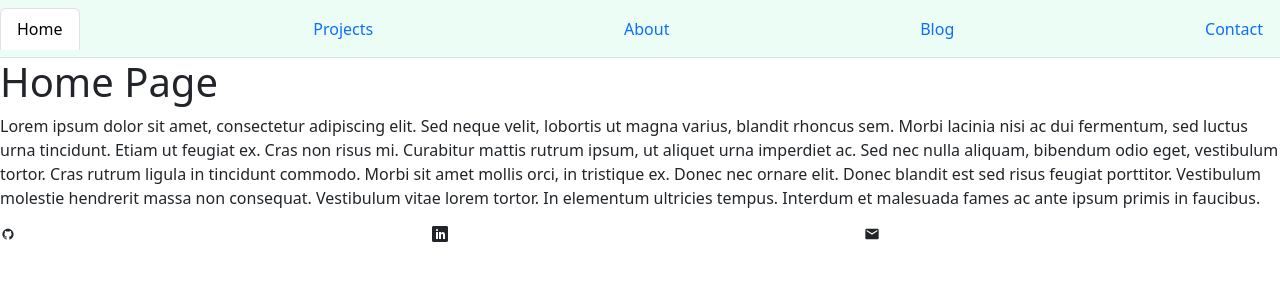
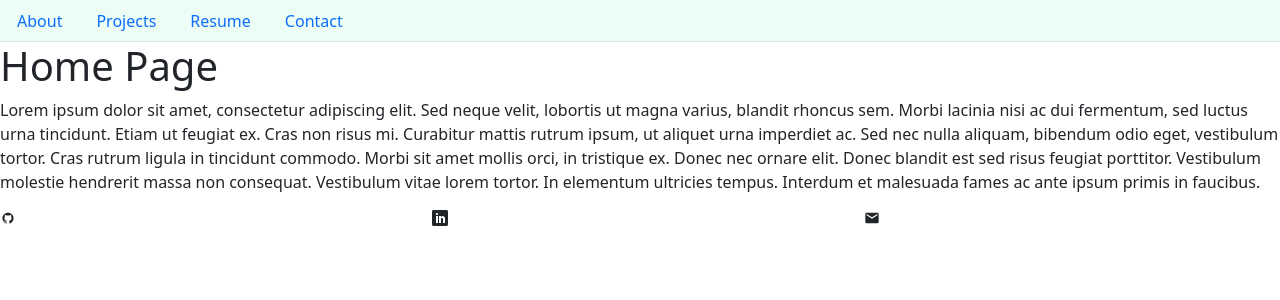
Before and after one commit to TJGit11/React-Portfolio, a React (Create React App) app: page / in a window 1280 px wide. Shown: the top 300 px of the page. Built offline with nearby package versions, Linux system fonts and the light colour scheme.

Commit message:
playing with classes, may break

```diff
--- a/src/components/NavTabs.js
+++ b/src/components/NavTabs.js
@@ -2,14 +2,23 @@
 
 function NavTabs({ currentPage, handlePageChange }) {
   return (
-    <ul className="nav nav-tabs homepage navbar bg-[#ecfdf5]">
-      <li className="nav-item">
+    <ul className="nav nav-tabs bg-[#ecfdf5]">
+      {/* <li className="nav-item">
         <a
           href="#home"
           onClick={() => handlePageChange("Home")}
           className={currentPage === "Home" ? "nav-link active" : "nav-link"}
         >
           Home
+        </a>
+      </li> */}
+      <li className="nav-item">
+        <a
+          href="#about"
+          onClick={() => handlePageChange("About")}
+          className={currentPage === "About" ? "nav-link active" : "nav-link"}
+        >
+          About
         </a>
       </li>
       <li className="nav-item">
@@ -23,7 +32,7 @@
           Projects
         </a>
       </li>
-      <li className="nav-item">
+      {/* <li className="nav-item">
         <a
           href="#about"
           onClick={() => handlePageChange("About")}
@@ -31,14 +40,14 @@
         >
           About
         </a>
-      </li>
+      </li> */}
       <li className="nav-item">
         <a
           href="#blog"
           onClick={() => handlePageChange("Blog")}
           className={currentPage === "Blog" ? "nav-link active" : "nav-link"}
         >
-          Blog
+          Resume
         </a>
       </li>
       <li className="nav-item">
```
Also changed, not shown: src/index.css (+4 -4 lines).
